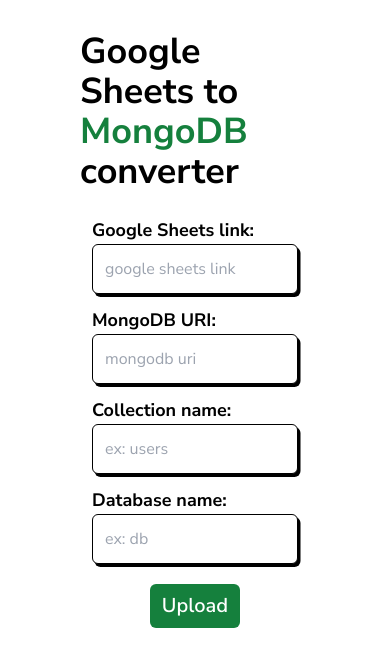
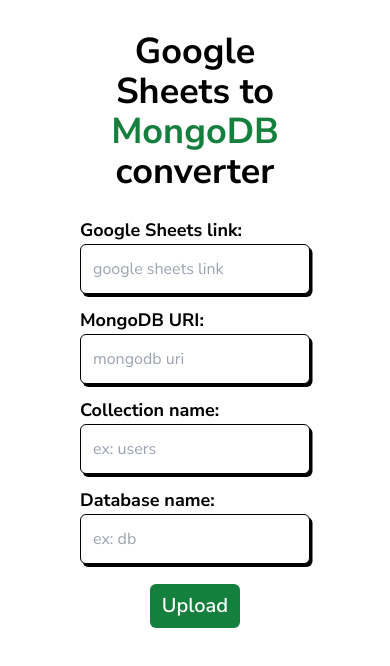
Before and after one commit to VeressIris/excelToMongoDb, a SvelteKit app in the folder frontend/: page /sheetsToMongo in a window 390 px wide. Shown: the top 666 px of the page. Built offline with nearby package versions, Linux system fonts and the light colour scheme.

Commit message:
made responsive

```diff
--- a/frontend/src/routes/+page.svelte
+++ b/frontend/src/routes/+page.svelte
@@ -3,17 +3,19 @@
 </svelte:head>
 
 <div class="flex flex-col items-center justify-center">
-	<h1 class="mb-6">Table to <span class="text-green-700">MongoDB</span> converters</h1>
-	<h3 class="mb-4 font-semibold">From where do you want to convert?</h3>
+	<h1 class="mb-6 text-center">
+		Table to <span class="text-green-700">MongoDB</span> converters
+	</h1>
+	<h3 class="mb-4 text-center font-semibold">From where do you want to convert?</h3>
 	<div class="flex justify-end">
 		<a
 			href="/excelToMongo"
-			class="duration-250 mx-4 mb-3 w-64 rounded-md border-[1.5px] border-black p-3 text-center font-bold shadow-[2.5px_3px_0_#000] outline-none transition-all hover:bg-green-700 hover:text-white hover:shadow-[5.5px_7px_0_#000]"
+			class="duration-250 mx-4 mb-3 w-36 rounded-md border-[1.5px] border-black p-3 text-center font-bold shadow-[2.5px_3px_0_#000] outline-none transition-all hover:bg-green-700 hover:text-white hover:shadow-[5.5px_7px_0_#000] md:w-64"
 			>Microsoft Excel</a
 		>
 		<a
 			href="/sheetsToMongo"
-			class="duration-250 mx-4 mb-3 w-64 rounded-md border-[1.5px] border-black p-3 text-center font-bold shadow-[2.5px_3px_0_#000] outline-none transition-all hover:bg-green-700 hover:text-white hover:shadow-[5.5px_7px_0_#000]"
+			class="duration-250 mx-4 mb-3 w-36 rounded-md border-[1.5px] border-black p-3 text-center font-bold shadow-[2.5px_3px_0_#000] outline-none transition-all hover:bg-green-700 hover:text-white hover:shadow-[5.5px_7px_0_#000] md:w-64"
 			>Google Sheets</a
 		>
 	</div>
--- a/frontend/src/routes/excelToMongo/+page.svelte
+++ b/frontend/src/routes/excelToMongo/+page.svelte
@@ -60,7 +60,9 @@
 </svelte:head>
 
 <div class="flex flex-col items-center justify-center">
-	<h1 class="mb-6">Excel to <span class="text-green-700">MongoDB</span> converter</h1>
+	<h1 class="mb-6 text-center md:text-start">
+		Excel to <span class="text-green-700">MongoDB</span> converter
+	</h1>
 	<form
 		method="POST"
 		enctype="multipart/form-data"
--- a/frontend/src/routes/sheetsToMongo/+page.svelte
+++ b/frontend/src/routes/sheetsToMongo/+page.svelte
@@ -39,11 +39,13 @@
 </svelte:head>
 
 <div class="flex flex-col items-center justify-center">
-	<h1 class="mb-6">Google Sheets to <span class="text-green-700">MongoDB</span> converter</h1>
+	<h1 class="mb-6 text-center lg:text-start">
+		Google Sheets to <span class="text-green-700">MongoDB</span> converter
+	</h1>
 	<form
 		method="POST"
 		enctype="multipart/form-data"
-		class="flex flex-col items-center justify-center rounded-2xl bg-white text-center text-lg"
+		class="flex w-full max-w-[400px] flex-col items-center justify-center rounded-2xl text-center text-lg"
 	>
 		<div class="flex w-full flex-col items-start">
 			<label for="sheets-link" class="font-bold">Google Sheets link:</label>
```
